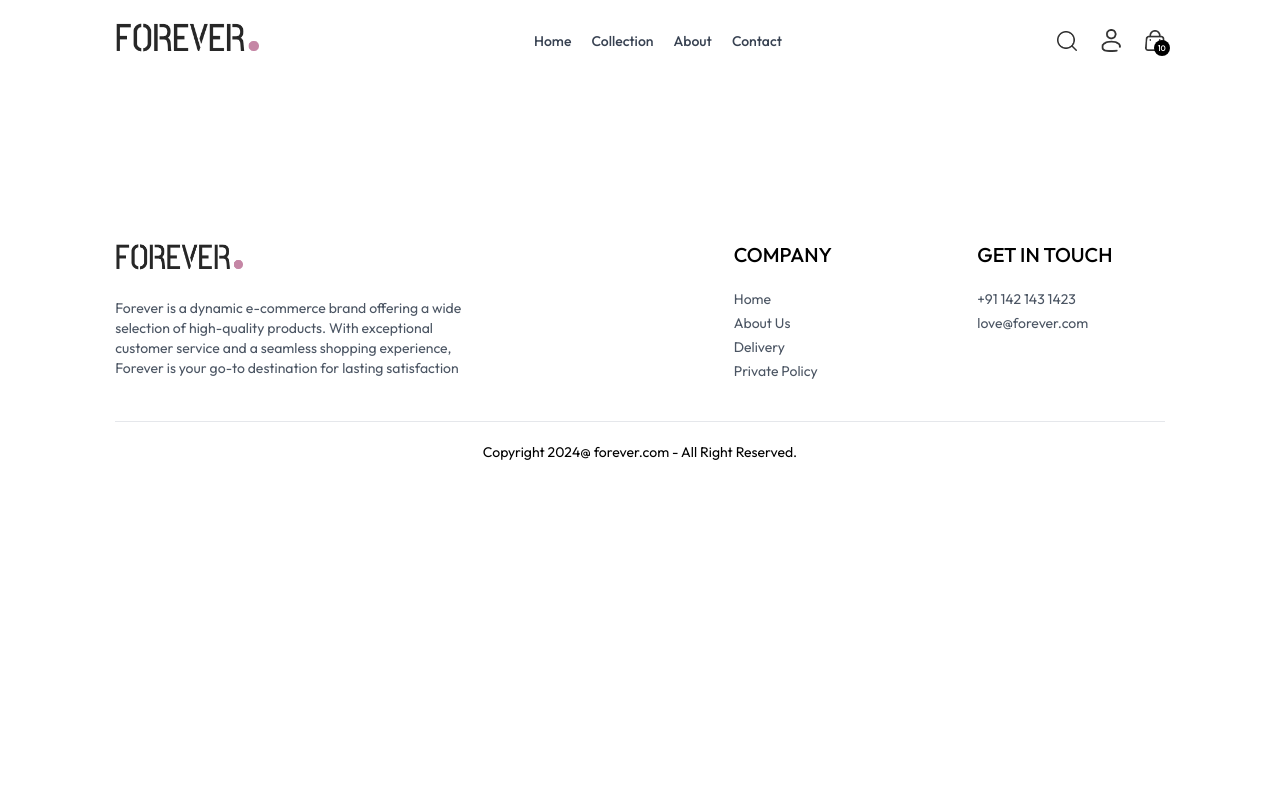
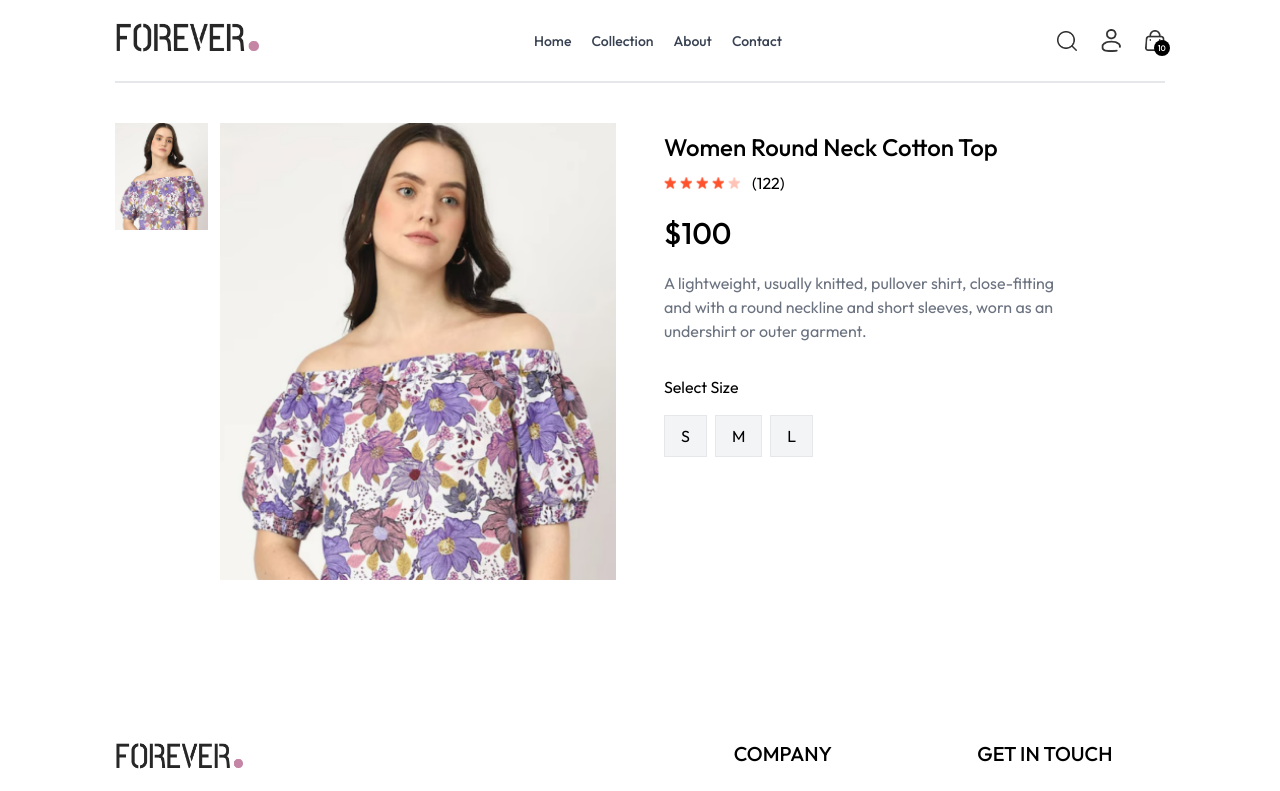
Before and after one commit to Abuzar-Sheikh-20/E-Commerce, a React (Vite) app in the folder Front-end/: page /product/aaaaa in a window 1280 px wide. Shown: the top 791 px of the page. Built offline with nearby package versions, Linux system fonts and the light colour scheme.

Commit message:
Implemented product detail page with complete information (name, size, description, images, and add-to-cart (not funtional, but i am working on it and it will be updated very soon). Clicking on product images opens a larger view, similar to standard e-commerce functionality.

```diff
--- a/Front-end/src/components/ProductItem.jsx
+++ b/Front-end/src/components/ProductItem.jsx
@@ -7,7 +7,7 @@
   const {currency} = useContext(ShopContext);
 
   return (
-    <Link className='text-gray-700 cursor-pointer' to={`product/${id}`}>
+    <Link className='text-gray-700 cursor-pointer' to={`/product/${id}`}>
       <div className="overflow-hidden">
         <img className='hover:scale-110 transition ease-in-out-5s' src={image[0]} alt="" />
         <p className='py-3 pb-1 text-sm'>{name}</p>
--- a/Front-end/src/index.css
+++ b/Front-end/src/index.css
@@ -24,3 +24,7 @@
     color: white;
   }
 }
+
+::-webkit-scrollbar{
+  display: none;
+}
--- a/Front-end/src/pages/Collection.jsx
+++ b/Front-end/src/pages/Collection.jsx
@@ -88,7 +88,7 @@
 
   useEffect(() => {
     applyFilter();
-  }, [category, subCategory, showSearch, search]);
+  }, [category, subCategory, showSearch, search]);        {/* The effect (applyFilter) will only run when one of any variables [category, subCategory, showSearch or search] changes. */}
 
   useEffect(() => {
     sortProducts();
--- a/Front-end/src/pages/Product.jsx
+++ b/Front-end/src/pages/Product.jsx
@@ -1,11 +1,99 @@
-import React from 'react'
+import React, { useContext, useEffect, useState } from "react";
+import { useParams } from "react-router-dom";
+import { ShopContext } from "../contexts/ShopContext";
+import { assets } from "../assets/assets";
 
 const Product = () => {
-  return (
-    <div>
+  const { productId } = useParams();
+  const { products, currency } = useContext(ShopContext);
+  const [productData, setProductData] = useState(false);
+  const [image, setImage] = useState("");
+  const [size, setSize] = useState("");
 
+  const fetchProductData = async () => {
+    products.map((item) => {
+      if (item._id === productId) {
+        setProductData(item);
+        setImage(item.image[0]);
+        return null;
+      }
+    });
+  };
+
+  useEffect(() => {
+    fetchProductData();
+  }, [productId, products]);
+  {
+    /* The effect (fetchProductData) will only run when either productId or products changes. */
+  }
+
+  return productData ? (
+    <div className="border-t-2 pt-10 transition-opacity ease-in duration-500 opacity-100">
+      {/* ------------------------- Product Data -------------------------  */}
+      <div className="flex flex-col sm:flex-row gap-12 sm:gap-12">
+        {/* ------------------------- Product Image -------------------------  */}
+        <div className="flex-1 flex flex-col-reverse sm:flex-row gap-3 ">
+          <div className="flex sm:flex-col overflow-x-auto justify-between sm:justify-normal sm:w-[18.7%] w-full">
+            {productData.image.map((item, index) => (
+              <img
+                onClick={() => setImage(item)}
+                src={item}
+                key={index}
+                className="w-[24%] sm:w-full sm:mb-3 flex-shrink-0 cursor-pointer"
+                alt=""
+              />
+            ))}
+          </div>
+
+          <div className="w-full sm:w-[80%]">
+            <img className="w-full h-auto" src={image} alt="" />
+          </div>
+        </div>
+
+        {/* ------------------------- Product Info -------------------------  */}
+        <div className="flex-1">
+          <h1 className="font-medium text-2xl mt-2">{productData.name}</h1>
+          <div className="flex items-center gap-1 mt-2">
+            <img src={assets.star_icon} alt="" className="w-3 5" />
+            <img src={assets.star_icon} alt="" className="w-3 5" />
+            <img src={assets.star_icon} alt="" className="w-3 5" />
+            <img src={assets.star_icon} alt="" className="w-3 5" />
+            <img src={assets.star_dull_icon} alt="" className="w-3 5" />
+            <p className="pl-2">(122)</p>
+          </div>
+          <p className="mt-5 font-medium text-3xl">
+            {currency}
+            {productData.price}
+          </p>
+          <p className="mt-5 text-gray-500 md:w-4/5">
+            {productData.description}
+          </p>
+
+          <div className="flex flex-col gap-4 my-8">
+            <p>Select Size</p>
+            <div className="flex gap-2">
+              {productData.sizes.map((item, index) => (
+                <button
+                  onClick={() => setSize(item)}
+                  className={`py-2 px-4 border bg-gray-100 ${
+                    item === size ? "border-orange-500" : ""
+                  }`}
+                  key={index}
+                >
+                  {item}
+                </button>
+              ))}
+            </div>
+          </div>
+
+            {/* <button className="bg-black- text-white py-3 px-8 text-small active:bg-gray-700">ADD TO CART</button> */}
+
+        </div>
+      </div>
     </div>
-  )
-}
+  ) : (
+    <div className="opacity-0"></div>
+  );
+};
 
-export default Product
+export default Product;
```
